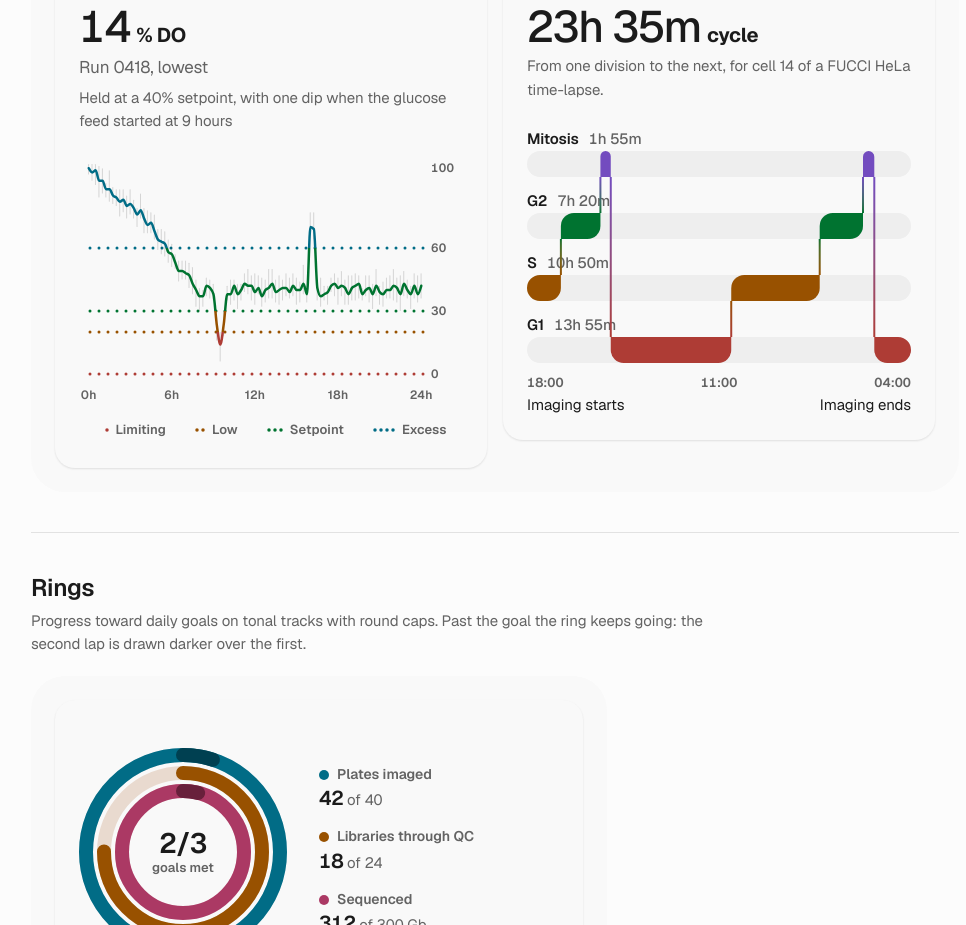
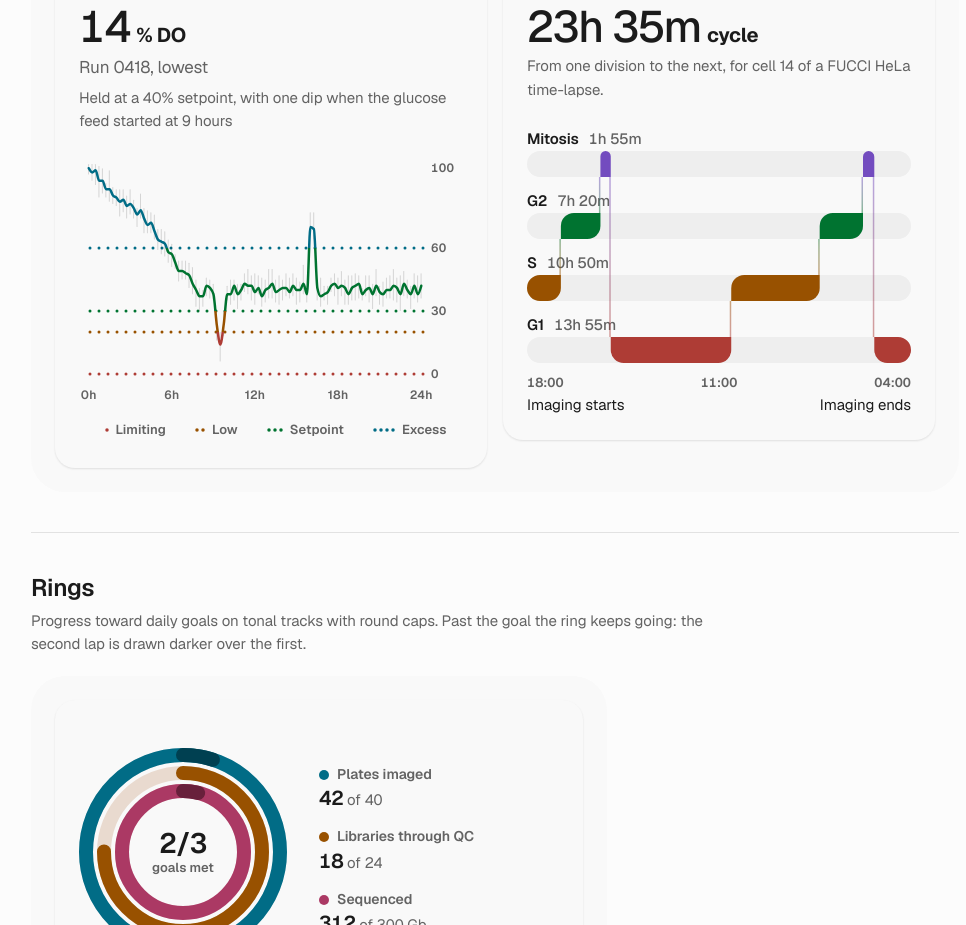
Before and after one commit to katalyxbio/nelumbo, a Next.js app: page /components/chart in a window 1280 px wide. Shown: the part 1680-2605 px from the top of the page, without its empty margins (273-1239 px from the left). Built offline with nearby package versions, Linux system fonts and the light colour scheme.

Commit message:
Stages: lighter connector that stays inside the corner it leaves

```diff
--- a/registry/nelumbo/ui/chart.tsx
+++ b/registry/nelumbo/ui/chart.tsx
@@ -1030,8 +1030,8 @@ function ChartStages({
                   const cx = x(startOf(d))
                   return (
                     <linearGradient key={`g${i}`} id={`${chartId}-c${i}`} gradientUnits="userSpaceOnUse" x1={cx} x2={cx} y1={a} y2={b}>
-                      <stop offset="0" stopColor={`var(--color-${prev.stage})`} />
-                      <stop offset="1" stopColor={`var(--color-${d.stage})`} />
+                      <stop offset="0" stopColor={`var(--color-${prev.stage})`} stopOpacity={0.5} />
+                      <stop offset="1" stopColor={`var(--color-${d.stage})`} stopOpacity={0.5} />
                     </linearGradient>
                   )
                 })}
@@ -1043,7 +1043,8 @@ function ChartStages({
                 const a = trackY(prev.stage) + (down ? trackHeight : 0)
                 const b = trackY(d.stage) + (down ? 0 : trackHeight)
                 const cx = x(startOf(d))
-                return <line key={`c${i}`} x1={cx} x2={cx} y1={Math.min(a, b)} y2={Math.max(a, b)} strokeWidth={2} stroke={`url(#${chartId}-c${i})`} />
+                // drawn just inside the block it leaves, so the stroke never pokes out past the square corner
+                return <line key={`c${i}`} x1={cx - 0.75} x2={cx - 0.75} y1={Math.min(a, b)} y2={Math.max(a, b)} strokeWidth={1.5} stroke={`url(#${chartId}-c${i})`} />
               })}
               {data.map((d, i) => {
                 const y = trackY(d.stage)
```
Also changed, not shown: public/r/chart.json.
